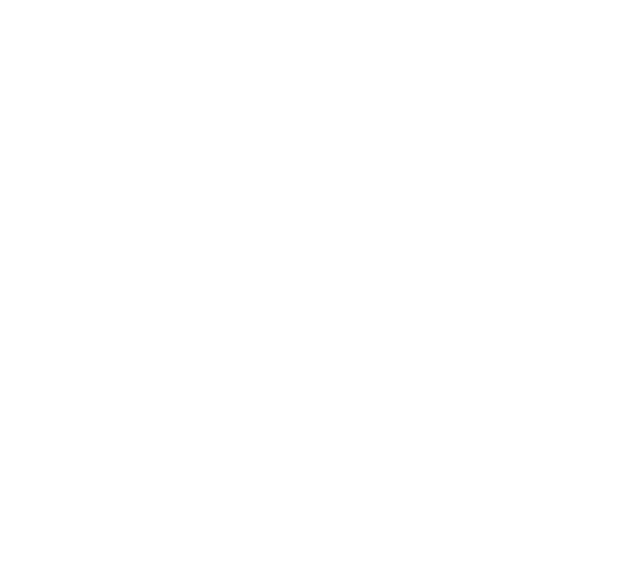
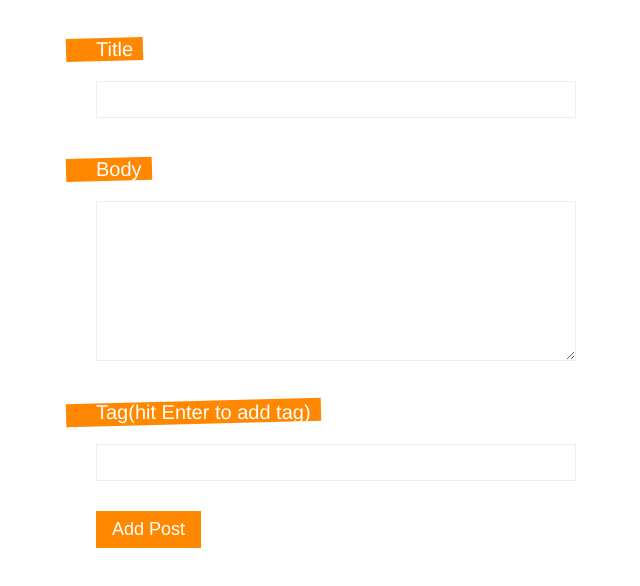
Before and after one commit to Kevin-Phon/composition-api, a Vue app: page /create in a window 1280 px wide. Before the commit this address had no page. Shown: the top 586 px of the page, without its empty margins (304-944 px from the left). Built offline with nearby package versions, Linux system fonts and the light colour scheme.

Commit message:
create form  frontend

```diff
--- a/src/router/index.js
+++ b/src/router/index.js
@@ -1,6 +1,7 @@
 import { createRouter, createWebHistory } from 'vue-router'
 import HomeView from '../views/HomeView.vue'
 import DetailView from '../views/DetailView.vue'
+import CreateView from '../views/CreateView.vue'
 
 const routes = [
   {
@@ -13,6 +14,11 @@
     name: 'Detail',
     component: DetailView,
     props: true
+  },
+  {
+    path: '/create',
+    name: 'Create',
+    component: CreateView
   }
 ]
 
--- /dev/null
+++ b/src/views/CreateView.vue
@@ -0,0 +1,95 @@
+<template>
+  <form>
+      <label>Title</label>
+      <input type="text" v-model="title" required>
+
+      <label>Body</label>
+      <textarea v-model="body" required></textarea>
+
+      <label>Tag(hit Enter to add tag)</label>
+      <input type="text" v-model="tag" @keydown.enter.prevent="handleKeydown">
+      <div class="pill" v-for="tag in tags" :key="tag">
+          {{tag}}
+      </div>
+
+      <button>Add Post</button>
+  </form>
+</template>
+
+<script>
+import { ref } from '@vue/reactivity'
+export default {
+    setup(){
+        let title = ref("")
+        let body = ref("")
+        let tag = ref("")
+        let tags = ref([])
+
+        let handleKeydown=()=>{
+            if(!tags.value.includes(tag.value)){
+                tags.value.push(tag.value)
+            }
+            tag.value = ""
+        }
+
+        return {title,body,tag,tags,handleKeydown}
+    }
+}
+</script>
+
+<style>
+    form {
+    max-width: 480px;
+    margin: 0 auto;
+    text-align: left;
+  }
+  input, textarea {
+    display: block;
+    margin: 10px 0;
+    width: 100%;
+    box-sizing: border-box;
+    padding: 10px;
+    border: 1px solid #eee;
+  }
+  textarea {
+    height: 160px;
+  }
+  label {
+    display: inline-block;
+    margin-top: 30px;
+    position: relative;
+    font-size: 20px;
+    color: white;
+    margin-bottom: 10px;
+  }
+  label::before {
+    content: "";
+    display: block;
+    width: 100%;
+    height: 100%;
+    background: #ff8800;
+    position: absolute;
+    z-index: -1;
+    padding-right: 40px;
+    left: -30px;
+    transform: rotateZ(-1.5deg);
+  }
+  button {
+    display: block;
+    margin-top: 30px;
+    background: #ff8800;
+    color: white;
+    border: none;
+    padding: 8px 16px;
+    font-size: 18px
+  }
+  .pill {
+    display: inline-block;
+    margin: 10px 10px 0 0;
+    color: #444;
+    background: #ddd;
+    padding: 8px;
+    border-radius: 20px;
+    font-size: 14px;
+  }
+</style>
```
